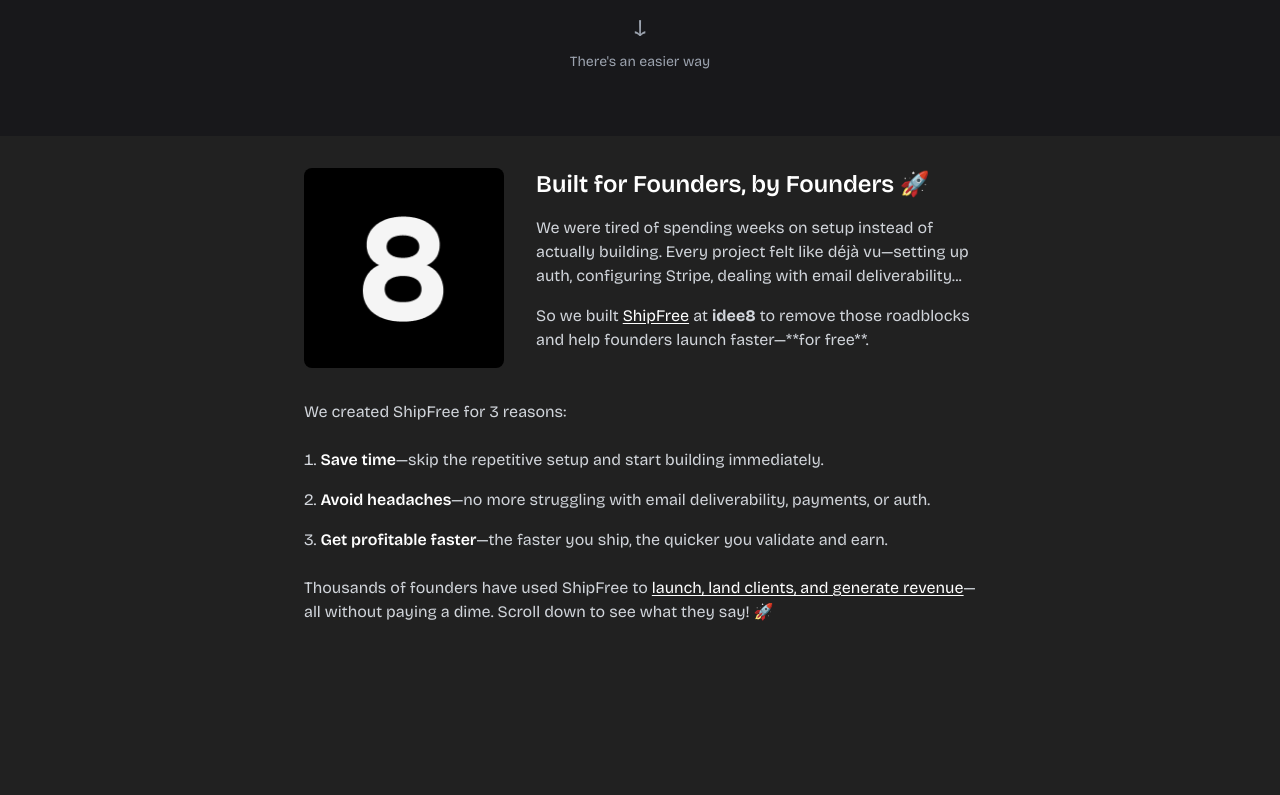
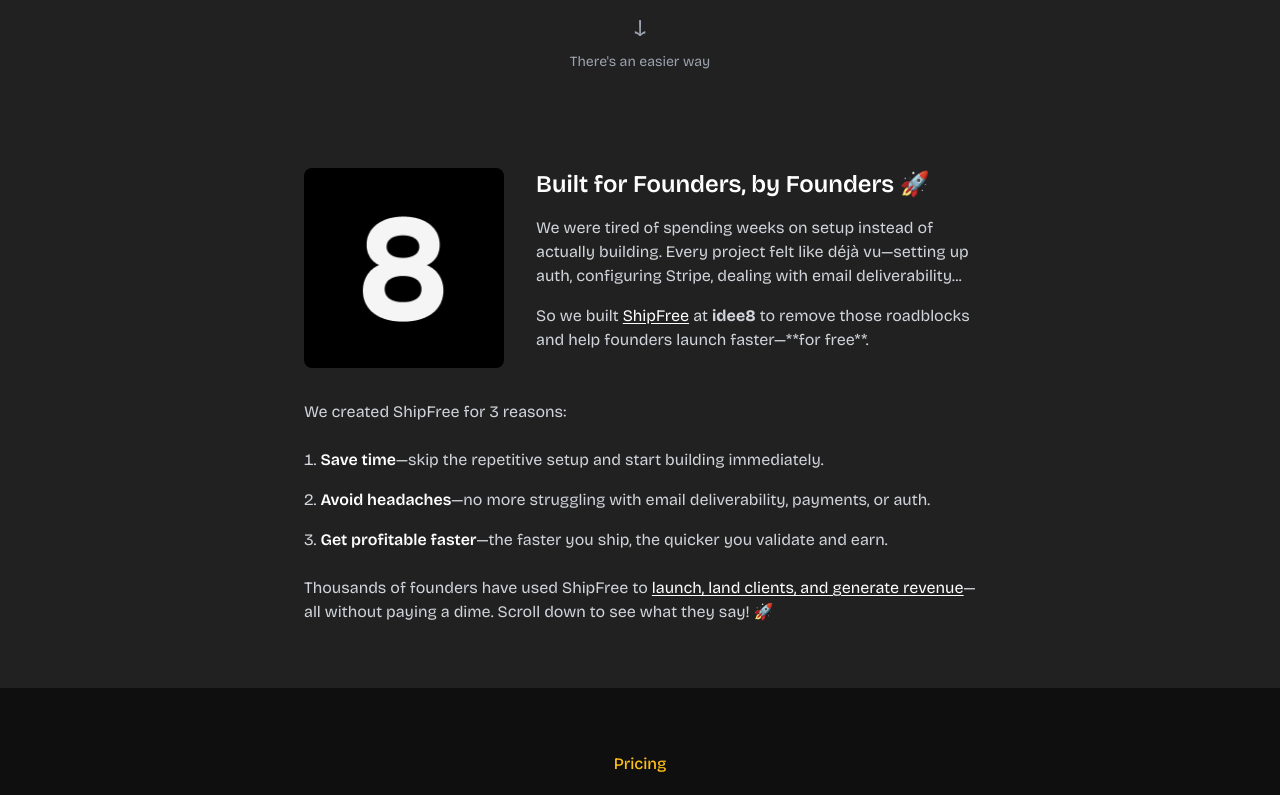
Before and after one commit to tsukiro/mongawk-nextjs, a Next.js app: page / in a window 1280 px wide. Shown: the part 1540-2335 px from the top of the page. Built offline with nearby package versions, Linux system fonts and the light colour scheme; no server answers.

Commit message:
style: Update background color in FeaturedTime and MakerIntro components for consistency

```diff
--- a/src/components/FeaturedTime.tsx
+++ b/src/components/FeaturedTime.tsx
@@ -13,7 +13,7 @@
   ]
 
   return (
-    <div className="bg-zinc-900 text-gray-300 py-16 px-4">
+    <div className="bg-[#212121] text-gray-300 py-16 px-4">
       <div className="max-w-4xl mx-auto space-y-20">
         {/* Featured section */}
         <div className="text-center space-y-6">
--- a/src/components/MakerIntro.tsx
+++ b/src/components/MakerIntro.tsx
@@ -1,6 +1,6 @@
 export default function MakerIntro() {
     return (
-      <div className="bg-[#212121] min-h-screen text-gray-300 p-8">
+      <div className="bg-[#212121] mb-8 text-gray-300 p-8">
         <div className="max-w-2xl mx-auto space-y-8">
           <div className="flex flex-col md:flex-row gap-8 items-start">
             <div className="relative w-[200px] h-[200px] flex-shrink-0">
```
